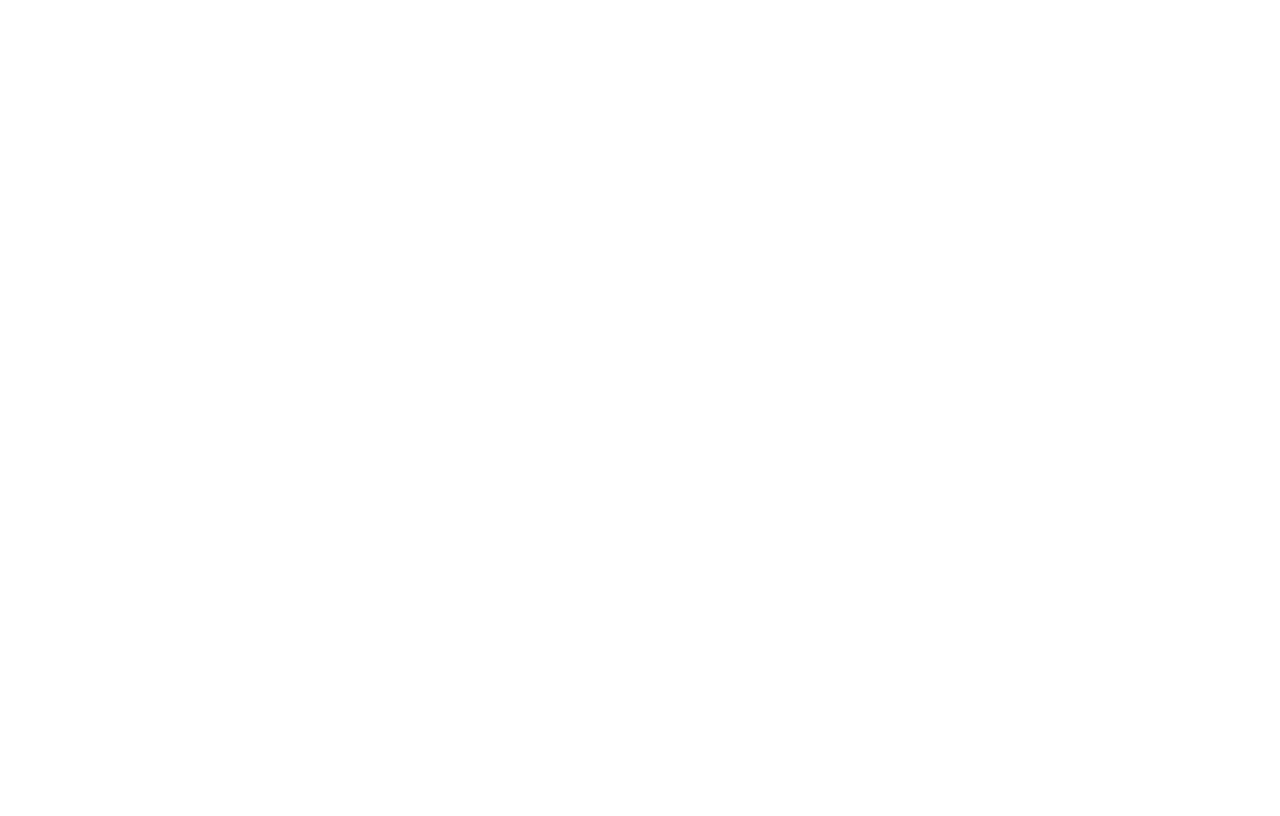
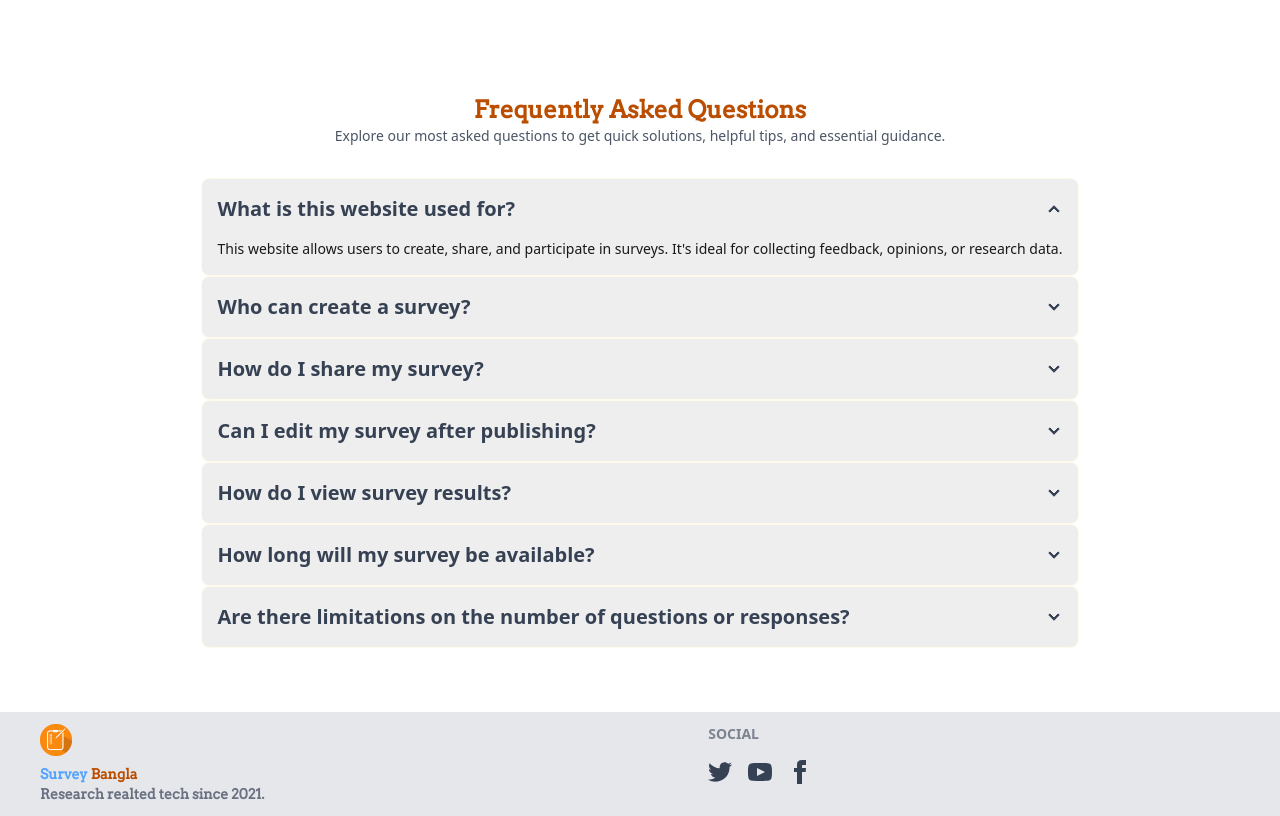
Before and after one commit to Yasmin17-23/survey-project-client, a React (Vite) app: page / in a window 1280 px wide. Shown: the part 1548-2364 px from the top of the page. Before the commit the page ends 1642 px from the top, so only its background shows below. Built offline with nearby package versions, Linux system fonts and the light colour scheme; no server answers.

Commit message:
faq and footer section created

```diff
--- /dev/null
+++ b/src/components/Home/Faq/Faq.jsx
@@ -0,0 +1,104 @@
+const Faq = () => {
+  return (
+    <div className="flex flex-col justify-center items-center  my-16">
+      <div className="flex flex-col justify-center items-center mb-8">
+        <h2 className="md:text-2xl font-arvo  font-bold text-amber-700">
+          Frequently Asked Questions
+        </h2>
+        <p className="text-gray-600 text-sm">
+          {" "}
+          Explore our most asked questions to get quick solutions, helpful tips,
+          and essential guidance.
+        </p>
+      </div>
+      <div>
+        <div className="collapse collapse-arrow bg-base-300 border border-amber-50">
+          <input type="radio" name="my-accordion-2" defaultChecked />
+          <div className="collapse-title font-semibold md:text-xl text-gray-700">
+            What is this website used for?
+          </div>
+          <div className="collapse-content text-sm">
+            <p>
+              This website allows users to create, share, and participate in
+              surveys. It's ideal for collecting feedback, opinions, or research
+              data.
+            </p>
+          </div>
+        </div>
+        <div className="collapse collapse-arrow bg-base-300 border border-amber-50">
+          <input type="radio" name="my-accordion-2" />
+          <div className="collapse-title font-semibold md:text-xl text-gray-700">
+            Who can create a survey?
+          </div>
+          <div className="collapse-content text-sm ">
+            <p>Anyone with an account can create and publish a survey.</p>
+          </div>
+        </div>
+        <div className="collapse collapse-arrow bg-base-300 border border-amber-50">
+          <input type="radio" name="my-accordion-2" />
+          <div className="collapse-title font-semibold md:text-xl text-gray-700">
+            How do I share my survey?
+          </div>
+          <div className="collapse-content text-sm">
+            <p>
+              After publishing, you’ll get a unique link to share via email,
+              social media, or any platform of your choice.
+            </p>
+          </div>
+        </div>
+        <div className="collapse collapse-arrow bg-base-300 border border-amber-50">
+          <input type="radio" name="my-accordion-2" />
+          <div className="collapse-title font-semibold md:text-xl text-gray-700">
+            Can I edit my survey after publishing?
+          </div>
+          <div className="collapse-content text-sm">
+            <p>
+              You can edit your survey as long as it hasn’t received any
+              responses. Some fields can still be updated after submission
+              begins.
+            </p>
+          </div>
+        </div>
+        <div className="collapse collapse-arrow bg-base-300 border border-amber-50">
+          <input type="radio" name="my-accordion-2" />
+          <div className="collapse-title font-semibold md:text-xl text-gray-700">
+            How do I view survey results?
+          </div>
+          <div className="collapse-content text-sm">
+            <p>
+              You can view real-time results in your dashboard with both summary
+              and detailed formats.
+            </p>
+          </div>
+        </div>
+        <div className="collapse collapse-arrow bg-base-300 border border-amber-50">
+          <input type="radio" name="my-accordion-2" />
+          <div className="collapse-title font-semibold md:text-xl text-gray-700">
+            How long will my survey be available?
+          </div>
+          <div className="collapse-content text-sm">
+            <p>
+              Your survey will remain active until the deadline you set during
+              creation. You can also unpublish it manually at any time.
+            </p>
+          </div>
+        </div>
+        <div className="collapse collapse-arrow bg-base-300 border border-amber-50">
+          <input type="radio" name="my-accordion-2" />
+          <div className="collapse-title font-semibold md:text-xl text-gray-700">
+            Are there limitations on the number of questions or responses?
+          </div>
+          <div className="collapse-content text-sm">
+            <p>
+              Free users may have limits on the number of questions per survey
+              and total responses. Upgrading to a premium plan unlocks higher
+              limits.
+            </p>
+          </div>
+        </div>
+      </div>
+    </div>
+  );
+};
+
+export default Faq;
--- /dev/null
+++ b/src/components/Shared/Footer/Footer.jsx
@@ -0,0 +1,59 @@
+import logo from '../../../assets/images/logo.png'
+
+const Footer = () => {
+  return (
+    <div>
+      <footer className="footer sm:footer-horizontal bg-gray-200 text-gray-700 px-10 py-3">
+        <aside>
+        <img src={logo} alt="" className="w-8  mr-2" />
+
+          <h2 className="text-md font-arvo text-blue-400 font-bold">
+            Survey <span className="text-amber-700">Bangla</span>
+            <br />
+            <p className='text-md text-gray-500'>Research realted tech since 2021.</p>
+          </h2>
+        </aside>
+        <nav>
+          <h6 className="footer-title text-md">Social</h6>
+          <div className="grid grid-flow-col gap-4">
+            <a>
+              <svg
+                xmlns="http://www.w3.org/2000/svg"
+                width="24"
+                height="24"
+                viewBox="0 0 24 24"
+                className="fill-current"
+              >
+                <path d="M24 4.557c-.883.392-1.832.656-2.828.775 1.017-.609 1.798-1.574 2.165-2.724-.951.564-2.005.974-3.127 1.195-.897-.957-2.178-1.555-3.594-1.555-3.179 0-5.515 2.966-4.797 6.045-4.091-.205-7.719-2.165-10.148-5.144-1.29 2.213-.669 5.108 1.523 6.574-.806-.026-1.566-.247-2.229-.616-.054 2.281 1.581 4.415 3.949 4.89-.693.188-1.452.232-2.224.084.626 1.956 2.444 3.379 4.6 3.419-2.07 1.623-4.678 2.348-7.29 2.04 2.179 1.397 4.768 2.212 7.548 2.212 9.142 0 14.307-7.721 13.995-14.646.962-.695 1.797-1.562 2.457-2.549z"></path>
+              </svg>
+            </a>
+            <a>
+              <svg
+                xmlns="http://www.w3.org/2000/svg"
+                width="24"
+                height="24"
+                viewBox="0 0 24 24"
+                className="fill-current"
+              >
+                <path d="M19.615 3.184c-3.604-.246-11.631-.245-15.23 0-3.897.266-4.356 2.62-4.385 8.816.029 6.185.484 8.549 4.385 8.816 3.6.245 11.626.246 15.23 0 3.897-.266 4.356-2.62 4.385-8.816-.029-6.185-.484-8.549-4.385-8.816zm-10.615 12.816v-8l8 3.993-8 4.007z"></path>
+              </svg>
+            </a>
+            <a>
+              <svg
+                xmlns="http://www.w3.org/2000/svg"
+                width="24"
+                height="24"
+                viewBox="0 0 24 24"
+                className="fill-current"
+              >
+                <path d="M9 8h-3v4h3v12h5v-12h3.642l.358-4h-4v-1.667c0-.955.192-1.333 1.115-1.333h2.885v-5h-3.808c-3.596 0-5.192 1.583-5.192 4.615v3.385z"></path>
+              </svg>
+            </a>
+          </div>
+        </nav>
+      </footer>
+    </div>
+  );
+};
+
+export default Footer;
--- a/src/layouts/MainLayout.jsx
+++ b/src/layouts/MainLayout.jsx
@@ -1,5 +1,6 @@
 import { Outlet } from "react-router";
 import Navbar from "../components/Shared/Navbar/Navbar";
+import Footer from "../components/Shared/Footer/Footer";
 
 const MainLayout = () => {
   return (
@@ -8,6 +9,7 @@
       <div className="pt-24 mx-auto max-w-7xl xl:px-16 md:px-10 sm:px-2 px-4">
         <Outlet />
       </div>
+      <Footer/>
     </div>
   );
 };
--- a/src/pages/Home/Home.jsx
+++ b/src/pages/Home/Home.jsx
@@ -2,6 +2,7 @@
 import Banner from "../../components/Banner/Banner"
 import LatestSurvey from "../../components/Home/LatestSurvey/LatestSurvey"
 import WorkSurvey from "../../components/Home/WorkSurvey/WorkSurvey"
+import Faq from "../../components/Home/Faq/Faq"
 
 
 const  Home = () => {
@@ -13,6 +14,7 @@
        <Banner/>
        <LatestSurvey/>
        <WorkSurvey/>
+       <Faq/>
     </div>
   )
 }
```
